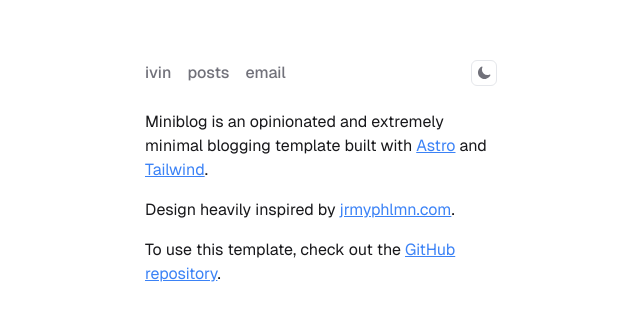
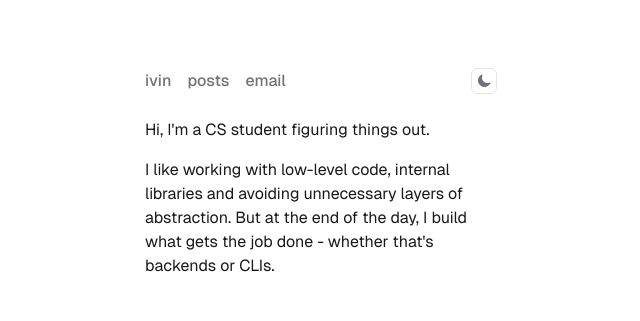
Before and after one commit to ivinjabraham/blog, an Astro site: page / in a window 1280 px wide. Shown: the part 227-548 px from the top of the page, without its empty margins (319-959 px from the left). Built offline with nearby package versions, Linux system fonts and the light colour scheme; Astro itself is replaced by a stand-in of ours.

Commit message:
update bio in the index page

```diff
--- a/src/pages/index.astro
+++ b/src/pages/index.astro
@@ -10,30 +10,10 @@ import Layout from "../layouts/Layout.astro";
 >
   <main class="space-y-4">
     <p>
-      Miniblog is an opinionated and extremely minimal blogging template built
-      with <a
-        href="https://astro.build/"
-        target="_blank"
-        class="text-blue-500 underline">Astro</a
-      > and <a
-        href="https://tailwindcss.com/"
-        target="_blank"
-        class="text-blue-500 underline">Tailwind</a
-      >.
+        Hi, I'm a CS student figuring things out.
     </p>
     <p>
-      Design heavily inspired by <a
-        href="https://jrmyphlmn.com/"
-        target="_blank"
-        class="text-blue-500 underline">jrmyphlmn.com</a
-      >.
-    </p>
-    <p>
-      To use this template, check out the <a
-        href="https://github.com/nicholasdly/miniblog?tab=readme-ov-file"
-        target="_blank"
-        class="text-blue-500 underline">GitHub repository</a
-      >.
+        I like working with low-level code, internal libraries and avoiding unnecessary layers of abstraction. But at the end of the day, I build what gets the job done - whether that's backends or CLIs.
     </p>
   </main>
 </Layout>
```
